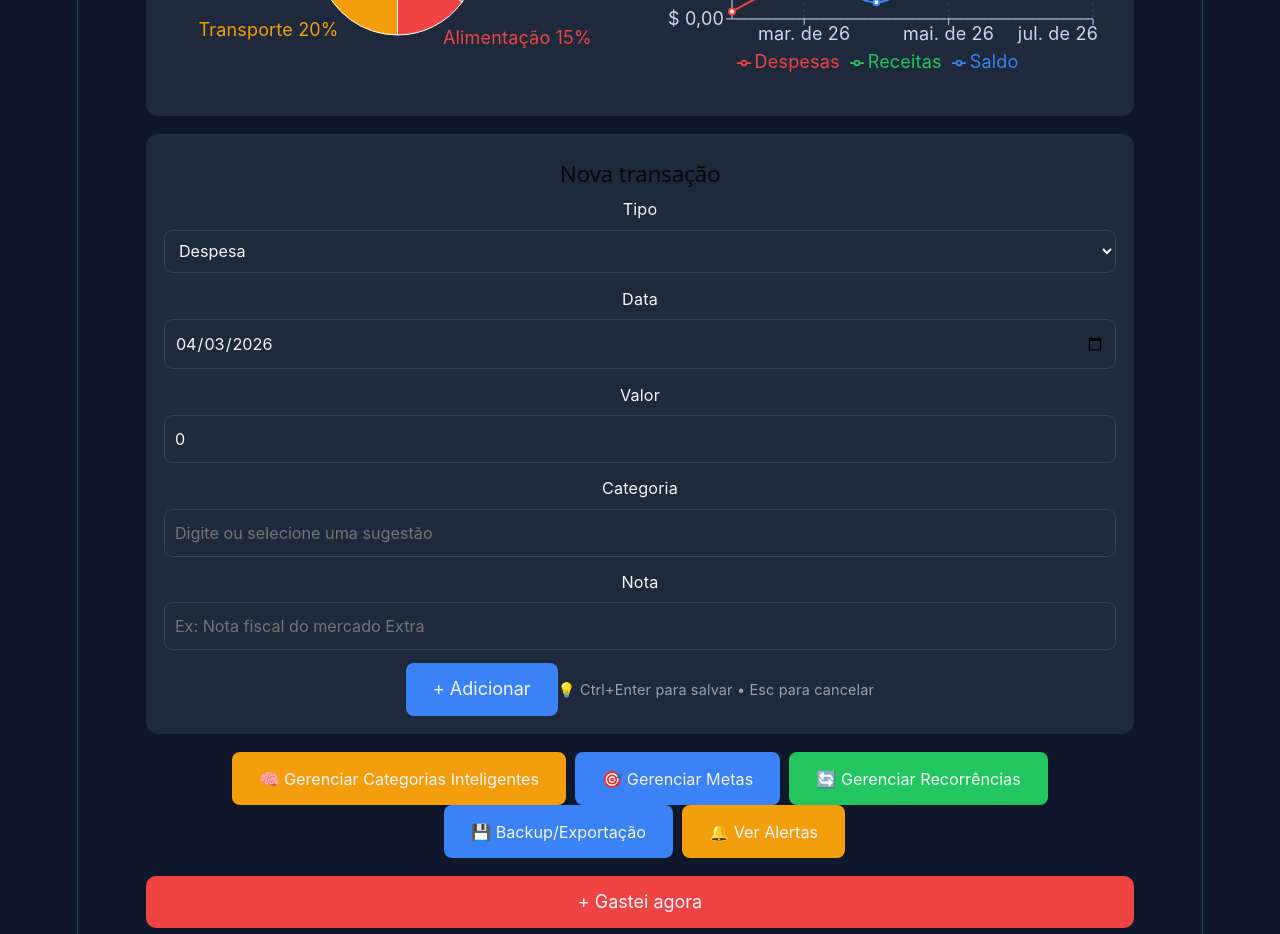
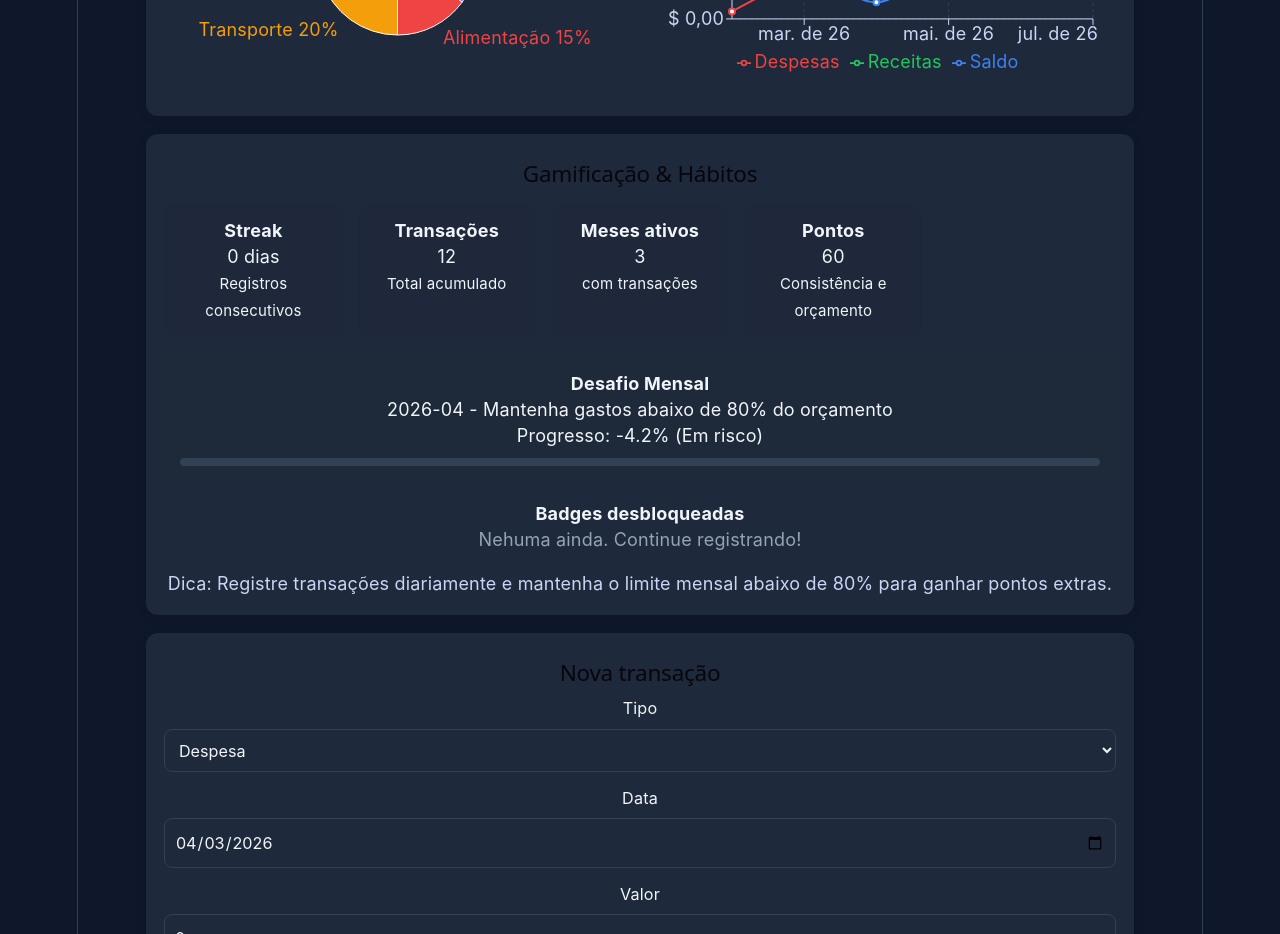
Before and after one commit to mhredbluz/financy, a React (Vite) app: page / in a window 1280 px wide. Shown: the part 2140-3074 px from the top of the page. Built offline with nearby package versions, Linux system fonts and the light colour scheme.

Commit message:
Módulo de Gamificação implementado com sucesso

```diff
--- a/src/App.tsx
+++ b/src/App.tsx
@@ -7,6 +7,7 @@ import BudgetSummary from './components/BudgetSummary'
 import VisualReports from './components/VisualReports'
 import BudgetAlerts from './components/BudgetAlerts'
 import GoalProgress from './components/GoalProgress'
+import GamificationPanel from './components/GamificationPanel'
 import TransactionForm from './components/TransactionForm'
 import TransactionList from './components/TransactionList'
 import CategoryManager from './components/CategoryManager'
@@ -268,6 +269,12 @@ function App() {
         formatCurrency={formatCurrency}
       />
 
+      <GamificationPanel
+        transactions={transactions}
+        selectedMonth={selectedMonth}
+        budgetLimit={budgetLimit}
+      />
+
       {feedback && <p className="feedback">{feedback}</p>}
 
       <TransactionForm
--- /dev/null
+++ b/src/components/GamificationPanel.tsx
@@ -0,0 +1,127 @@
+import type { Transaction } from '../types'
+
+interface GamificationPanelProps {
+  transactions: Transaction[]
+  selectedMonth: string
+  budgetLimit: number
+}
+
+const dayKey = (date: Date) => date.toISOString().slice(0, 10)
+
+export default function GamificationPanel({ transactions, selectedMonth, budgetLimit }: GamificationPanelProps) {
+  const allTransactions = transactions
+
+  const totalTransactions = allTransactions.length
+
+  const daysWithTx = Array.from(new Set(allTransactions.map((tx) => tx.date))).sort()
+
+  const today = new Date()
+  const todayKey = dayKey(today)
+
+  const daySet = new Set(daysWithTx)
+
+  let streak = 0
+  let pointer = new Date(today)
+
+  // Começa do dia atual se houver gasto; caso não, começa do dia anterior
+  if (!daySet.has(todayKey)) {
+    pointer.setDate(pointer.getDate() - 1)
+  }
+
+  while (daySet.has(dayKey(pointer))) {
+    streak += 1
+    pointer.setDate(pointer.getDate() - 1)
+  }
+
+  const monthsWithActivitySet = new Set(allTransactions.map((tx) => tx.date.slice(0, 7)))
+  const monthsWithActivity = monthsWithActivitySet.size
+
+  const expensesByMonth: Record<string, number> = {}
+  const expensesByDay: Record<string, number> = {}
+
+  allTransactions.forEach((tx) => {
+    if (tx.type !== 'expense') return
+    const m = tx.date.slice(0, 7)
+    expensesByMonth[m] = (expensesByMonth[m] || 0) + tx.amount
+    expensesByDay[tx.date] = (expensesByDay[tx.date] || 0) + tx.amount
+  })
+
+  const currentMonthExpense = expensesByMonth[selectedMonth] || 0
+  const daysInMonth = new Date(Number(selectedMonth.slice(0, 4)), Number(selectedMonth.slice(5, 7)), 0).getDate()
+  const dailyBudget = daysInMonth ? budgetLimit / daysInMonth : 0
+
+  const monthlyChallengeBudget = budgetLimit * 0.8
+  const monthlyChallengeProgress = monthlyChallengeBudget > 0 ? Math.min(100, (1 - currentMonthExpense / monthlyChallengeBudget) * 100) : 0
+  const monthlyChallengeStatus = currentMonthExpense <= monthlyChallengeBudget ? 'Concluído' : 'Em risco'
+
+  const consistencyPoints = daysWithTx.reduce((points, day) => {
+    const expense = expensesByDay[day] || 0
+    if (dailyBudget > 0 && expense <= dailyBudget * 0.8) {
+      return points + 10
+    }
+    return points
+  }, 0)
+
+  const monthBudgetPoints = currentMonthExpense <= monthlyChallengeBudget ? 100 : 0
+  const totalPoints = consistencyPoints + monthBudgetPoints + Math.min(200, monthsWithActivity * 10)
+
+  const badges = [] as string[]
+  if (totalTransactions >= 100) badges.push('🏅 100 transações')
+  if (monthsWithActivity >= 6) badges.push('🥇 6 meses de controle')
+  if (streak >= 7) badges.push('🔥 Streak de 7 dias')
+  if (streak >= 30) badges.push('💎 Streak de 30 dias')
+  if (currentMonthExpense <= monthlyChallengeBudget) badges.push('📉 Orçamento 80% ou menos')
+
+  return (
+    <section className="budget-card" style={{ marginTop: '1rem' }}>
+      <h2>Gamificação & Hábitos</h2>
+
+      <div className="summary-grid">
+        <div>
+          <strong>Streak</strong>
+          <p>{streak} dias</p>
+          <small>Registros consecutivos</small>
+        </div>
+        <div>
+          <strong>Transações</strong>
+          <p>{totalTransactions}</p>
+          <small>Total acumulado</small>
+        </div>
+        <div>
+          <strong>Meses ativos</strong>
+          <p>{monthsWithActivity}</p>
+          <small>com transações</small>
+        </div>
+        <div>
+          <strong>Pontos</strong>
+          <p>{totalPoints}</p>
+          <small>Consistência e orçamento</small>
+        </div>
+      </div>
+
+      <div style={{ marginTop: '1rem', background: 'rgba(30, 41, 59, 0.45)', borderRadius: '10px', padding: '0.9rem' }}>
+        <strong>Desafio Mensal</strong>
+        <p>{selectedMonth} - Mantenha gastos abaixo de 80% do orçamento</p>
+        <p>Progresso: {monthlyChallengeProgress.toFixed(1)}% ({monthlyChallengeStatus})</p>
+        <div style={{ marginTop: '0.5rem', width: '100%', height: '8px', background: 'var(--border)', borderRadius: '6px' }}>
+          <div style={{ width: `${Math.min(100, Math.max(0, monthlyChallengeProgress))}%`, height: '100%', background: 'var(--success)', borderRadius: '6px' }} />
+        </div>
+      </div>
+
+      <div style={{ marginTop: '1rem' }}>
+        <strong>Badges desbloqueadas</strong>
+        {badges.length === 0 ? (
+          <p style={{ color: 'var(--text-weak)' }}>Nehuma ainda. Continue registrando!</p>
+        ) : (
+          <ul style={{ paddingLeft: '1rem' }}>
+            {badges.map((badge) => (<li key={badge}>{badge}</li>))}
+          </ul>
+        )}
+      </div>
+
+      <div style={{ marginTop: '1rem', color: 'var(--text-medium)' }}>
+        Dica: Registre transações diariamente e mantenha o limite mensal abaixo de 80% para ganhar pontos extras.
+      </div>
+    </section>
+  )
+}
```
